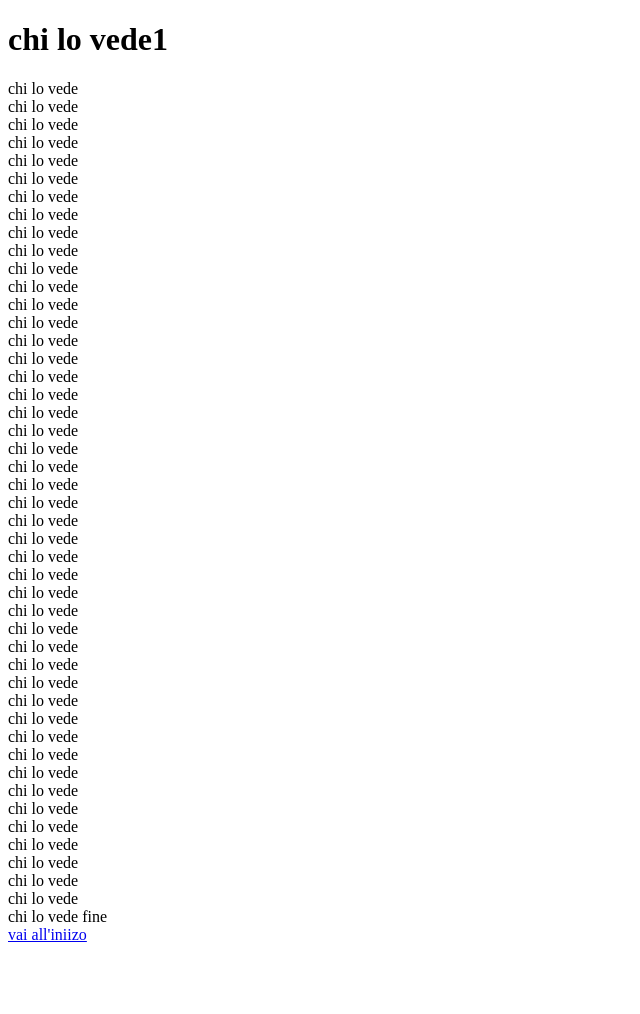
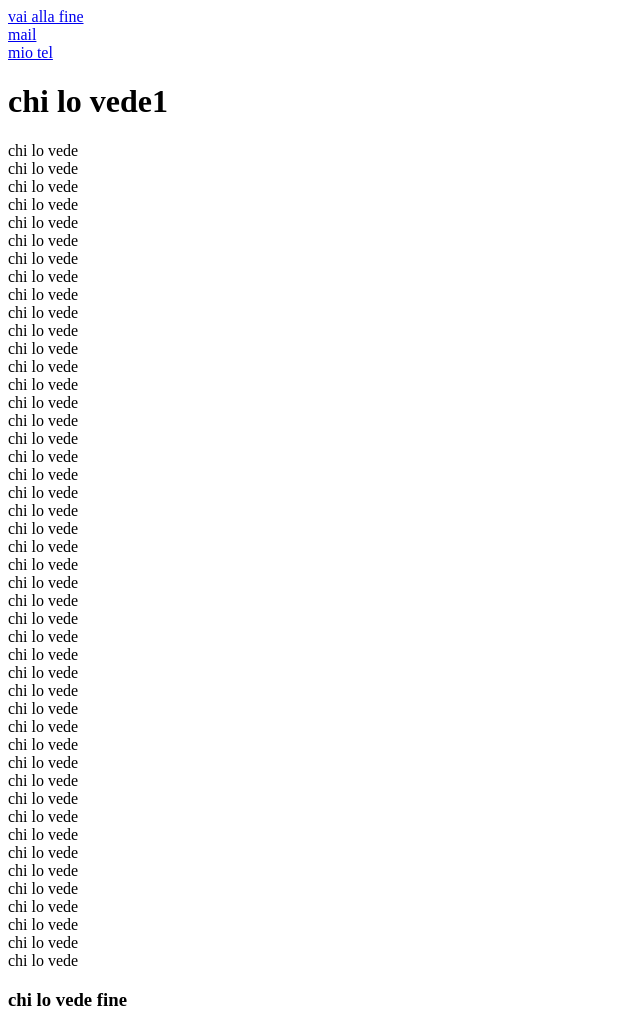
Before and after one commit to sandrinidavid/sandrinidavid.github.io, a plain HTML site: page esempi/prova mail.html in a window 1280 px wide. Shown: the top 1014 px of the page, without its empty margins (0-640 px from the left). Before the commit the page ends 952 px from the top, so only its background shows below. Drawn offline with Linux system fonts and the light colour scheme.

Commit message:
prova commit per pubblilcazione

```diff
--- a/esempi/prova mail.html
+++ b/esempi/prova mail.html
@@ -5,14 +5,21 @@
     <title>prova link mail</title>
 </head>
 <body>
+<a href="#fine" target="_blank">vai alla fine</a><br>
+<a href="mailto:sandrini.david@hotmail.it">mail</a><br>
+<a href="tel:+3473104909">mio tel</a><br>
 <h1 id="inizio"> chi lo vede1<br></h1>
 chi lo vede<br>
 chi lo vede<br>
-chi lo vede<br>chi lo vede<br>chi lo vede<br>chi lo vede<br>chi lo vede<br>chi lo vede<br>chi lo vede<br>chi lo vede<br>chi lo vede<br>chi lo vede<br>
+chi lo vede<br>chi lo vede<br>chi lo vede<br>chi lo vede<br>chi lo vede<br>chi lo vede<br>chi lo vede<br>
+chi lo vede<br>chi lo vede<br>chi lo vede<br>
 chi lo vede<br>chi lo vede<br>chi lo vede<br>chi lo vede<br>chi lo vede<br>chi lo vede<br>chi lo vede<br>
 chi lo vede<br>chi lo vede<br>chi lo vede<br>chi lo vede<br>chi lo vede<br>chi lo vede<br>chi lo vede<br>
-chi lo vede<br>chi lo vede<br>chi lo vede<br>chi lo vede<br>chi lo vede<br>chi lo vede<br>chi lo vede<br>chi lo vede<br>chi lo vede<br>chi lo vede<br>chi lo vede<br>chi lo vede<br>chi lo vede<br>chi lo vede<br>
-chi lo vede<br>chi lo vede<br>chi lo vede<br>chi lo vede<br>chi lo vede<br>chi lo vede<br>chi lo vede fine<br>
+chi lo vede<br>chi lo vede<br>chi lo vede<br>chi lo vede<br>chi lo vede<br>chi lo vede<br>chi lo vede<br>
+chi lo vede<br>chi lo vede<br>
+chi lo vede<br>chi lo vede<br>chi lo vede<br>chi lo vede<br>chi lo vede<br>
+chi lo vede<br>chi lo vede<br>chi lo vede<br>chi lo vede<br>chi lo vede<br>chi lo vede<br>
+<h3 id="fine"> chi lo vede fine</h3><br>
 
 
 <a href="#inizio">vai all'iniizo</a><br>
```
